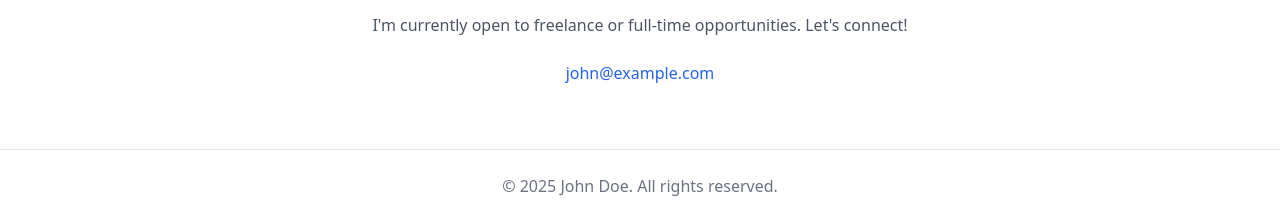
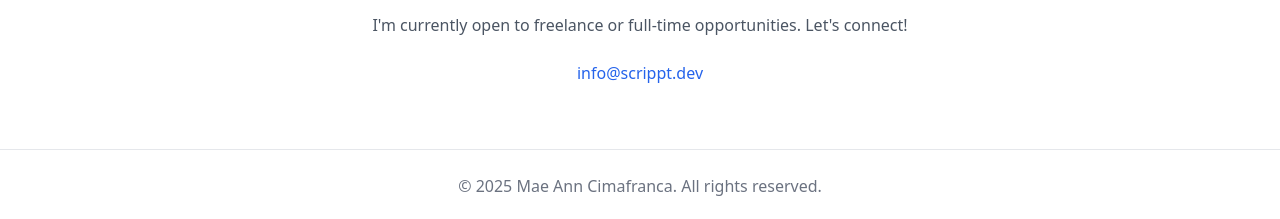
Before and after one commit to cimafrancamae/cimafrancamae.github.io, a plain HTML site: page index.html in a window 1280 px wide. Shown: the part 1663-1882 px from the top of the page. Drawn offline with nearby package versions, Linux system fonts and the light colour scheme.

Commit message:
update index

```diff
--- a/index.html
+++ b/index.html
@@ -39,13 +39,13 @@
     <div class="max-w-xl mx-auto text-center">
       <h2 class="text-3xl font-bold mb-4">Get In Touch</h2>
       <p class="text-gray-600 mb-6">I'm currently open to freelance or full-time opportunities. Let's connect!</p>
-      <a href="mailto:john@example.com" class="text-blue-600 font-medium hover:underline">john@example.com</a>
+      <a href="mailto:info@scrippt.dev" class="text-blue-600 font-medium hover:underline">info@scrippt.dev</a>
     </div>
   </section>
 
   <!-- Footer -->
   <footer class="text-center text-gray-500 py-6 border-t">
-    © 2025 John Doe. All rights reserved.
+    © 2025 Mae Ann Cimafranca. All rights reserved.
   </footer>
 
   <script>
```
